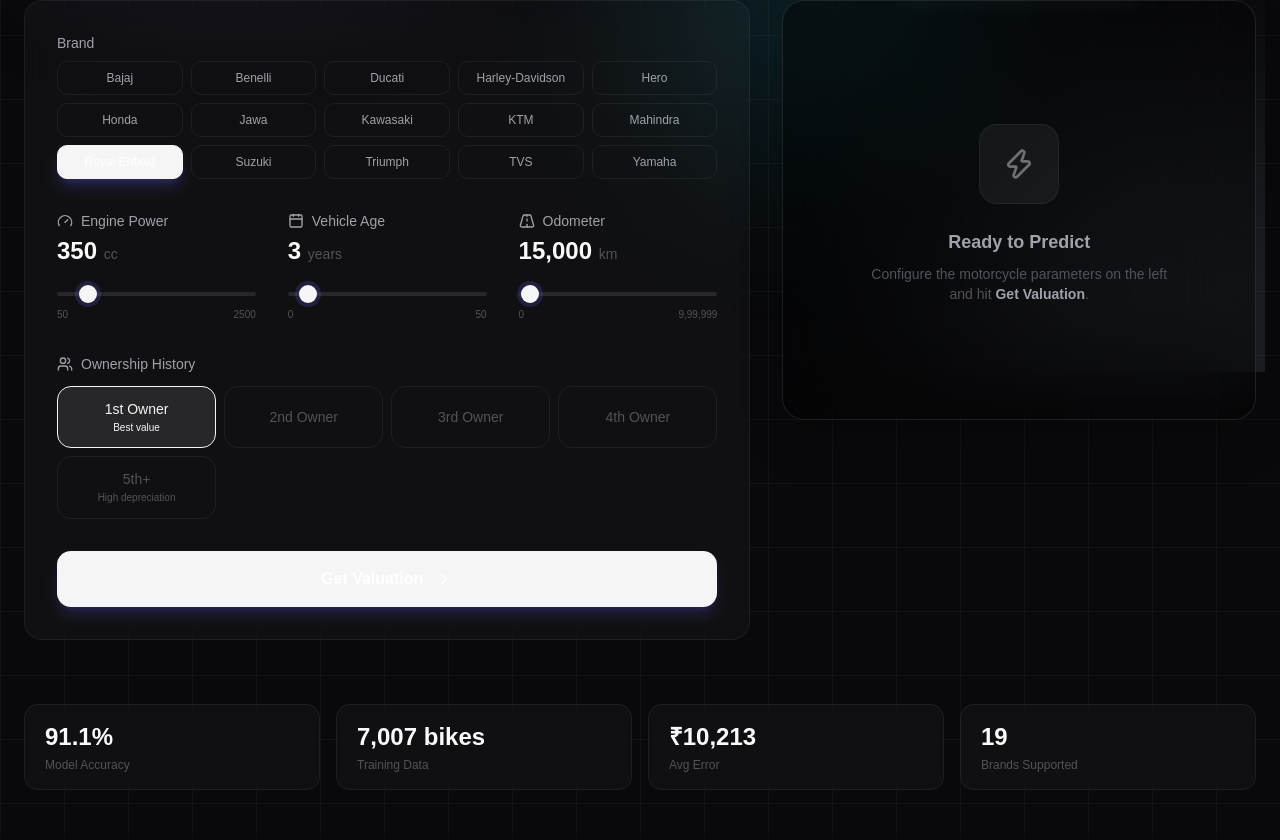
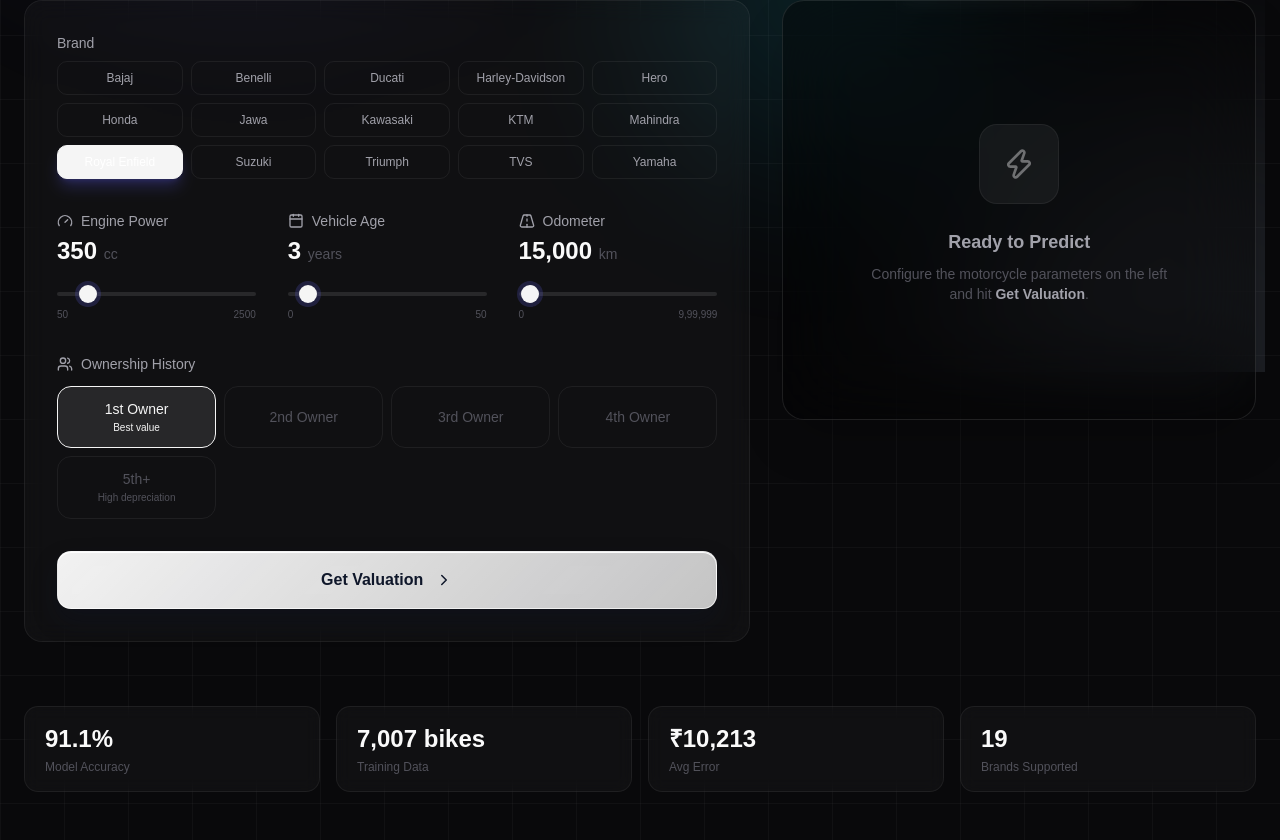
Before and after one commit to harshitthek/used-bike-price, a React (Vite) app in the folder frontend/: page / in a window 1280 px wide. Shown: the part 413-1253 px from the top of the page. Built offline with nearby package versions, Linux system fonts and the light colour scheme; no server answers.

Commit message:
chore(deploy): add free-host auto-deploy configs and glass submit button

```diff
--- a/frontend/src/App.jsx
+++ b/frontend/src/App.jsx
@@ -276,7 +276,7 @@
                 whileTap={{ scale: 0.99 }}
                 type="submit"
                 disabled={loading}
-                className="w-full py-4 rounded-xl bg-[var(--color-accent)] hover:bg-[var(--color-accent-hover)] text-white font-bold text-base flex items-center justify-center gap-3 transition-colors disabled:opacity-60 disabled:cursor-not-allowed cursor-pointer shadow-lg shadow-indigo-500/20"
+                className="glass-submit-btn w-full py-4 rounded-xl text-base font-bold flex items-center justify-center gap-3 transition-colors disabled:opacity-60 disabled:cursor-not-allowed cursor-pointer"
               >
                 {loading ? (
                   <>
--- a/frontend/src/index.css
+++ b/frontend/src/index.css
@@ -161,12 +161,28 @@
   animation: count-up 0.6s cubic-bezier(0.16, 1, 0.3, 1) forwards;
 }
 
+/* Neutral glass submit button */
+.glass-submit-btn {
+  color: #0f172a;
+  border: 1px solid rgba(255, 255, 255, 0.65);
+  background: linear-gradient(135deg, rgba(255, 255, 255, 0.95), rgba(255, 255, 255, 0.75));
+  box-shadow:
+    inset 0 1px 0 rgba(255, 255, 255, 0.95),
+    0 12px 24px rgba(15, 23, 42, 0.28);
+  backdrop-filter: blur(10px);
+}
+
+.glass-submit-btn:hover:not(:disabled) {
+  background: linear-gradient(135deg, rgba(255, 255, 255, 1), rgba(255, 255, 255, 0.84));
+  border-color: rgba(255, 255, 255, 0.85);
+}
+
 /* Spinner */
 .spinner {
   width: 24px;
   height: 24px;
-  border: 2px solid rgba(255,255,255,0.2);
-  border-top-color: var(--color-accent);
+  border: 2px solid rgba(15, 23, 42, 0.22);
+  border-top-color: currentColor;
   border-radius: 50%;
   animation: spin 0.8s linear infinite;
 }
```
Also changed, not shown: frontend/vercel.json (added), 1 other file (tests, documents, lock files or other folders).
